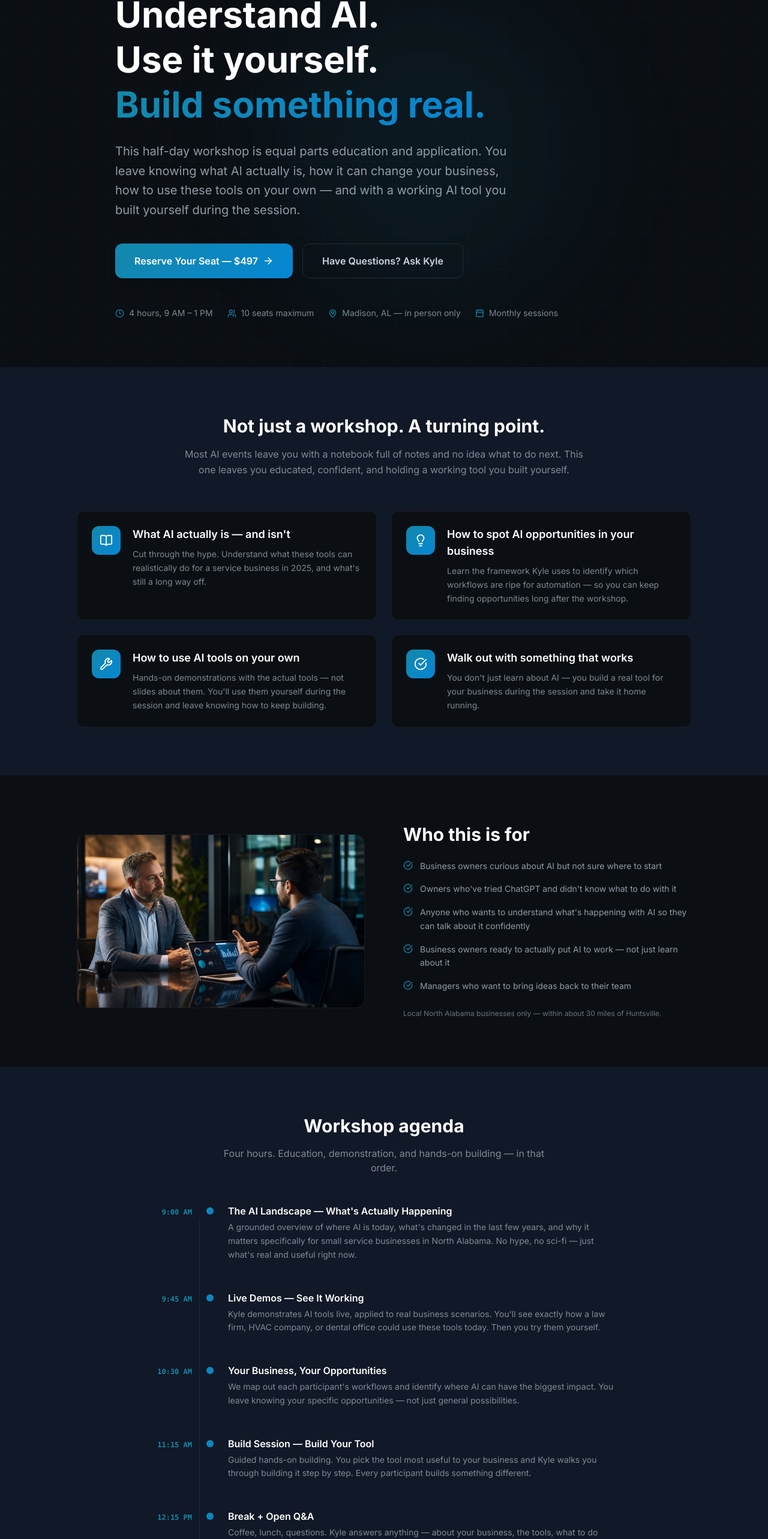
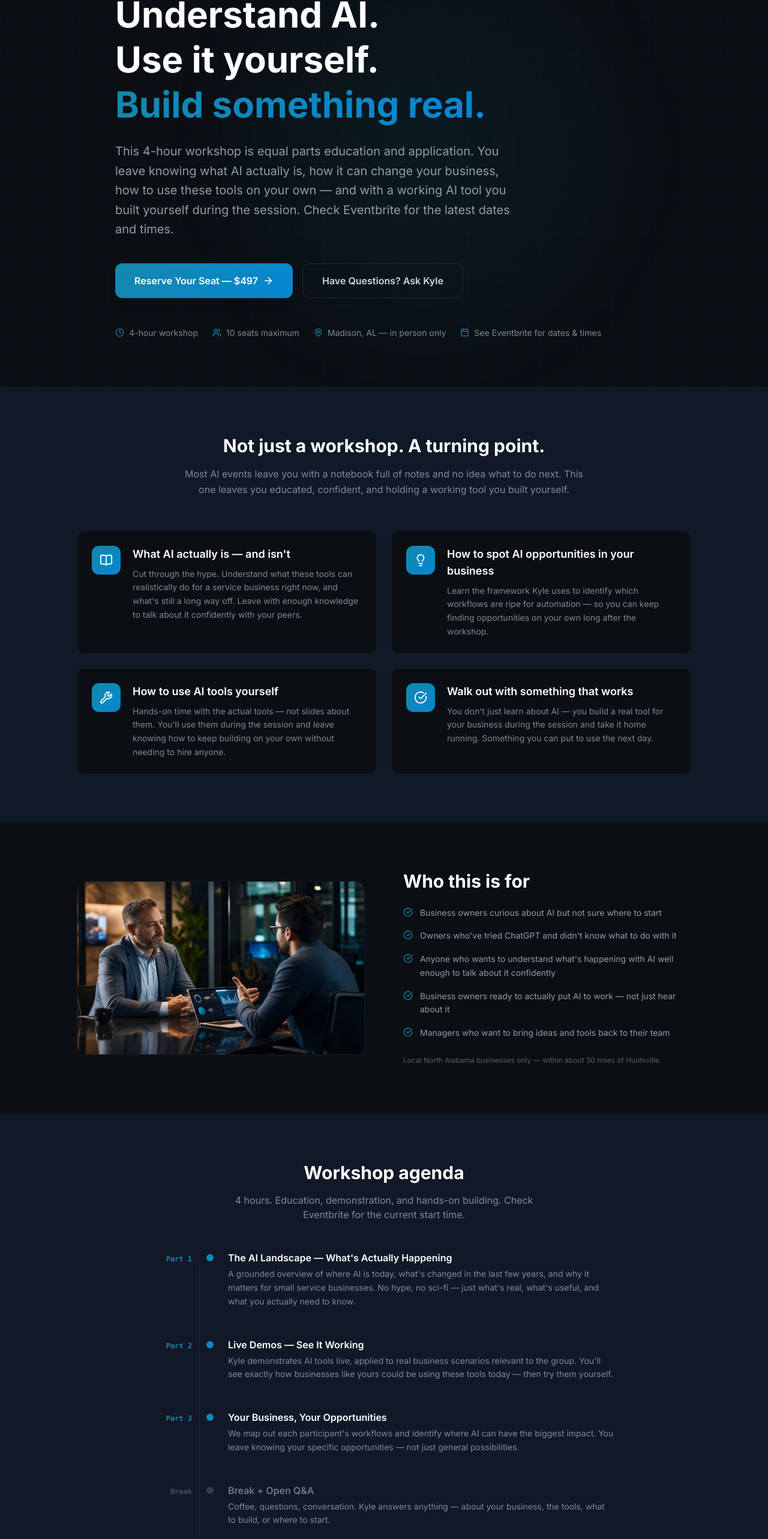
Before and after one commit to fourstonesdigital/fourstones-ai, a Next.js app: page /workshop in a window 1280 px wide. Shown: the part 211-2777 px from the top of the page at 60% size. Built offline with nearby package versions, Linux system fonts and the light colour scheme.

Commit message:
Workshop: remove specific times, time-agnostic agenda, break in middle

```diff
--- a/app/workshop/page.tsx
+++ b/app/workshop/page.tsx
@@ -6,75 +6,81 @@ const whatYouLearn = [
   {
     icon: BookOpen,
     title: 'What AI actually is — and isn\'t',
-    desc: 'Cut through the hype. Understand what these tools can realistically do for a service business in 2025, and what\'s still a long way off.',
+    desc: 'Cut through the hype. Understand what these tools can realistically do for a service business right now, and what\'s still a long way off. Leave with enough knowledge to talk about it confidently with your peers.',
   },
   {
     icon: Lightbulb,
     title: 'How to spot AI opportunities in your business',
-    desc: 'Learn the framework Kyle uses to identify which workflows are ripe for automation — so you can keep finding opportunities long after the workshop.',
+    desc: 'Learn the framework Kyle uses to identify which workflows are ripe for automation — so you can keep finding opportunities on your own long after the workshop.',
   },
   {
     icon: Wrench,
-    title: 'How to use AI tools on your own',
-    desc: 'Hands-on demonstrations with the actual tools — not slides about them. You\'ll use them yourself during the session and leave knowing how to keep building.',
+    title: 'How to use AI tools yourself',
+    desc: 'Hands-on time with the actual tools — not slides about them. You\'ll use them during the session and leave knowing how to keep building on your own without needing to hire anyone.',
   },
   {
     icon: CheckCircle,
     title: 'Walk out with something that works',
-    desc: 'You don\'t just learn about AI — you build a real tool for your business during the session and take it home running.',
+    desc: 'You don\'t just learn about AI — you build a real tool for your business during the session and take it home running. Something you can put to use the next day.',
   },
 ];
 
 const agenda = [
   {
-    time: '9:00 AM',
+    part: 'Part 1',
     title: 'The AI Landscape — What\'s Actually Happening',
-    desc: 'A grounded overview of where AI is today, what\'s changed in the last few years, and why it matters specifically for small service businesses in North Alabama. No hype, no sci-fi — just what\'s real and useful right now.',
+    desc: 'A grounded overview of where AI is today, what\'s changed in the last few years, and why it matters for small service businesses. No hype, no sci-fi — just what\'s real, what\'s useful, and what you actually need to know.',
+    isBreak: false,
   },
   {
-    time: '9:45 AM',
+    part: 'Part 2',
     title: 'Live Demos — See It Working',
-    desc: 'Kyle demonstrates AI tools live, applied to real business scenarios. You\'ll see exactly how a law firm, HVAC company, or dental office could use these tools today. Then you try them yourself.',
+    desc: 'Kyle demonstrates AI tools live, applied to real business scenarios relevant to the group. You\'ll see exactly how businesses like yours could be using these tools today — then try them yourself.',
+    isBreak: false,
   },
   {
-    time: '10:30 AM',
+    part: 'Part 3',
     title: 'Your Business, Your Opportunities',
     desc: 'We map out each participant\'s workflows and identify where AI can have the biggest impact. You leave knowing your specific opportunities — not just general possibilities.',
+    isBreak: false,
   },
   {
-    time: '11:15 AM',
-    title: 'Build Session — Build Your Tool',
-    desc: 'Guided hands-on building. You pick the tool most useful to your business and Kyle walks you through building it step by step. Every participant builds something different.',
+    part: 'Break',
+    title: 'Break + Open Q&A',
+    desc: 'Coffee, questions, conversation. Kyle answers anything — about your business, the tools, what to build, or where to start.',
+    isBreak: true,
   },
   {
-    time: '12:15 PM',
-    title: 'Break + Open Q&A',
-    desc: 'Coffee, lunch, questions. Kyle answers anything — about your business, the tools, what to do next.',
+    part: 'Part 4',
+    title: 'Build Session — Build Your Tool',
+    desc: 'Guided hands-on building. You pick the AI tool most useful to your business and Kyle walks you through building it step by step. Every participant builds something different, specific to their operation.',
+    isBreak: false,
   },
   {
-    time: '12:45 PM',
+    part: 'Part 5',
     title: 'What\'s Next — Building From Here',
-    desc: 'How to keep using and expanding what you built. Resources, next steps, and a clear picture of where AI can take your business from here.',
+    desc: 'How to keep using and expanding what you built on your own. Resources, next steps, and a clear picture of where AI can take your business. You leave equipped to keep going independently.',
+    isBreak: false,
   },
 ];
 
 const includes = [
-  'Full AI landscape briefing — what\'s real, what\'s hype',
-  'Live demonstrations with actual tools',
-  'Hands-on time using AI tools yourself',
-  'Personalized opportunity mapping for your business',
+  'Full AI landscape briefing — what\'s real, what\'s hype, what matters to you',
+  'Live tool demonstrations with real business scenarios',
+  'Hands-on time using AI tools yourself during the session',
+  'Personalized opportunity mapping for your specific business',
   'One working AI tool you built, tested, and take home',
   'Resource guide for continuing to build on your own',
   'Light breakfast and coffee',
-  'Small group (10 max) — real attention, not a lecture',
+  'Small group (10 max) — real attention, not a lecture hall',
 ];
 
 const whoShouldCome = [
   'Business owners curious about AI but not sure where to start',
   'Owners who\'ve tried ChatGPT and didn\'t know what to do with it',
-  'Anyone who wants to understand what\'s happening with AI so they can talk about it confidently',
-  'Business owners ready to actually put AI to work — not just learn about it',
-  'Managers who want to bring ideas back to their team',
+  'Anyone who wants to understand what\'s happening with AI well enough to talk about it confidently',
+  'Business owners ready to actually put AI to work — not just hear about it',
+  'Managers who want to bring ideas and tools back to their team',
 ];
 
 const faqs = [
@@ -87,7 +93,7 @@ const faqs = [
     a: 'It depends on your business. Kyle reviews attendees\' industries in advance so the build session is relevant to what you actually do. Common examples: a customer FAQ assistant, an automated follow-up tool, a document drafting system, or an internal knowledge base.',
   },
   {
-    q: 'Will I understand how to keep using AI after the workshop?',
+    q: 'Will I know how to keep using AI after the workshop?',
     a: 'Yes — that\'s a core goal. You\'ll leave understanding how the tools work, how to think about AI opportunities, and how to keep building on your own. You\'re not dependent on Kyle to keep going.',
   },
   {
@@ -96,7 +102,7 @@ const faqs = [
   },
   {
     q: 'Is this in person?',
-    a: 'Yes. Held at the Four Stones AI office in Madison, AL. This workshop is for local North Alabama businesses only — within about 30 miles of Huntsville.',
+    a: 'Yes. Held at the Four Stones AI office in Madison, AL. This workshop is for local North Alabama businesses — within about 30 miles of Huntsville. Check Eventbrite for the latest dates and start times.',
   },
   {
     q: 'What\'s the refund policy?',
@@ -124,9 +130,10 @@ export default function WorkshopPage() {
             <span className="text-gradient">Build something real.</span>
           </h1>
           <p className="text-xl text-[#CBD5E1]/70 leading-relaxed max-w-2xl mb-10">
-            This half-day workshop is equal parts education and application. You leave knowing
-            what AI actually is, how it can change your business, how to use these tools on your
-            own — and with a working AI tool you built yourself during the session.
+            This 4-hour workshop is equal parts education and application. You leave knowing
+            what AI actually is, how it can change your business, how to use these tools on
+            your own — and with a working AI tool you built yourself during the session.
+            Check Eventbrite for the latest dates and times.
           </p>
           <div className="flex flex-col sm:flex-row gap-4">
             <a
@@ -148,10 +155,10 @@ export default function WorkshopPage() {
 
           <div className="flex flex-wrap gap-6 mt-12">
             {[
-              { icon: Clock, label: '4 hours, 9 AM – 1 PM' },
+              { icon: Clock, label: '4-hour workshop' },
               { icon: Users, label: '10 seats maximum' },
               { icon: MapPin, label: 'Madison, AL — in person only' },
-              { icon: Calendar, label: 'Monthly sessions' },
+              { icon: Calendar, label: 'See Eventbrite for dates & times' },
             ].map(({ icon: Icon, label }) => (
               <div key={label} className="flex items-center gap-2 text-[#CBD5E1]/60 text-sm">
                 <Icon size={15} className="text-[#1488AA]" />
@@ -212,7 +219,7 @@ export default function WorkshopPage() {
                 </li>
               ))}
             </ul>
-            <p className="text-[#CBD5E1]/50 text-xs mt-6 leading-relaxed">
+            <p className="text-[#CBD5E1]/40 text-xs mt-6 leading-relaxed">
               Local North Alabama businesses only — within about 30 miles of Huntsville.
             </p>
           </div>
@@ -224,7 +231,8 @@ export default function WorkshopPage() {
         <div className="max-w-3xl mx-auto">
           <h2 className="text-3xl font-bold text-white text-center mb-4">Workshop agenda</h2>
           <p className="text-[#CBD5E1]/60 text-center mb-12 max-w-xl mx-auto">
-            Four hours. Education, demonstration, and hands-on building — in that order.
+            4 hours. Education, demonstration, and hands-on building.
+            Check Eventbrite for the current start time.
           </p>
           <div className="relative">
             <div className="absolute left-[76px] top-6 bottom-6 w-px bg-[#1488AA]/20" />
@@ -232,11 +240,13 @@ export default function WorkshopPage() {
               {agenda.map((item, i) => (
                 <div key={i} className="flex gap-6">
                   <div className="w-[64px] shrink-0 text-right">
-                    <span className="text-[#1488AA] text-xs font-mono font-semibold leading-relaxed">{item.time}</span>
+                    <span className={`text-xs font-mono font-semibold leading-relaxed ${item.isBreak ? 'text-[#CBD5E1]/30' : 'text-[#1488AA]'}`}>
+                      {item.part}
+                    </span>
                   </div>
-                  <div className="w-3 h-3 rounded-full gradient-teal-blue shrink-0 mt-1.5 relative z-10" />
+                  <div className={`w-3 h-3 rounded-full shrink-0 mt-1.5 relative z-10 ${item.isBreak ? 'bg-[#CBD5E1]/20' : 'gradient-teal-blue'}`} />
                   <div className="pb-6">
-                    <h3 className="text-white font-semibold mb-1">{item.title}</h3>
+                    <h3 className={`font-semibold mb-1 ${item.isBreak ? 'text-[#CBD5E1]/50' : 'text-white'}`}>{item.title}</h3>
                     <p className="text-[#CBD5E1]/60 text-sm leading-relaxed">{item.desc}</p>
                   </div>
                 </div>
@@ -266,7 +276,10 @@ export default function WorkshopPage() {
               <span className="text-4xl font-bold text-gradient">$497</span>
               <span className="text-[#CBD5E1]/50">per person</span>
             </div>
-            <p className="text-[#CBD5E1]/50 text-xs mb-6">In-person · Madison, AL · 9 AM – 1 PM</p>
+            <p className="text-[#CBD5E1]/50 text-xs mb-6">
+              In-person · Madison, AL · 4-hour session<br />
+              See Eventbrite for current dates &amp; times
+            </p>
             <a
               href="https://www.eventbrite.com"
               target="_blank"
```
